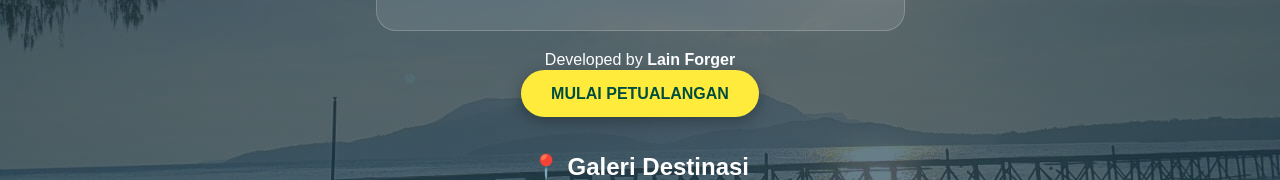
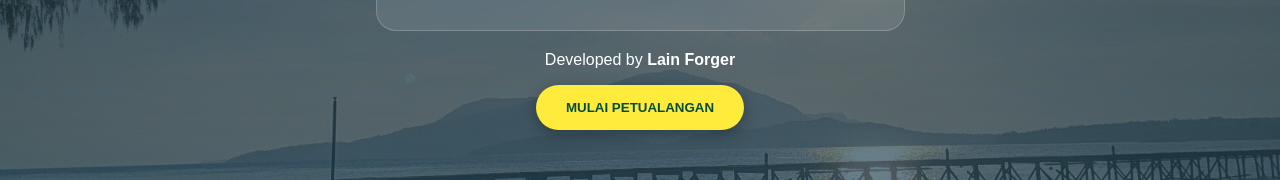
Before and after one commit to LainForger/belajar-react-karimunjawa, a React (Create React App) app: page / in a window 1280 px wide. Shown: the part 464-644 px from the top of the page. Built offline with nearby package versions, Linux system fonts and the light colour scheme.

Commit message:
Update App.js

```diff
--- a/src/App.js
+++ b/src/App.js
@@ -38,9 +38,17 @@ function App() {
             Developed by <b>Lain Forger</b>
           </p>
 
-          <a className="App-link" href="#destinasi-wisata">
+          <button
+            className="App-link"
+            onClick={() =>
+              document
+                .getElementById("destinasi-wisata")
+                .scrollIntoView({ behavior: "smooth" })
+            }
+            style={{ border: "none", cursor: "pointer" }}
+          >
             MULAI PETUALANGAN
-          </a>
+          </button>
         </div>
 
         {/* BAGIAN GALERI (DI BAWAH TOMBOL) */}
```
